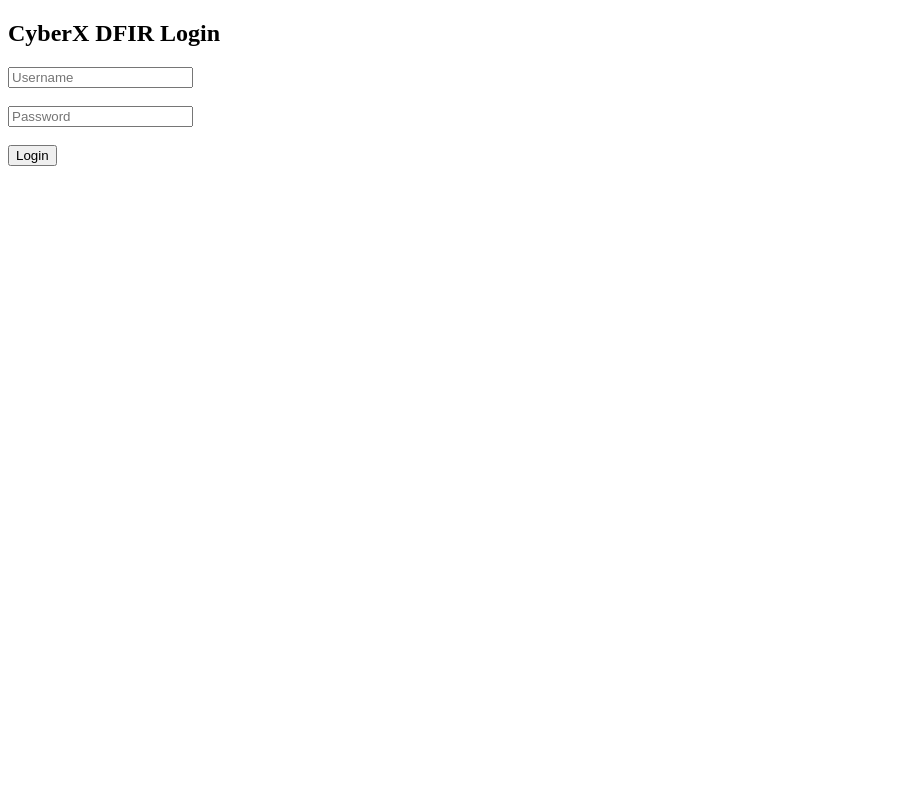
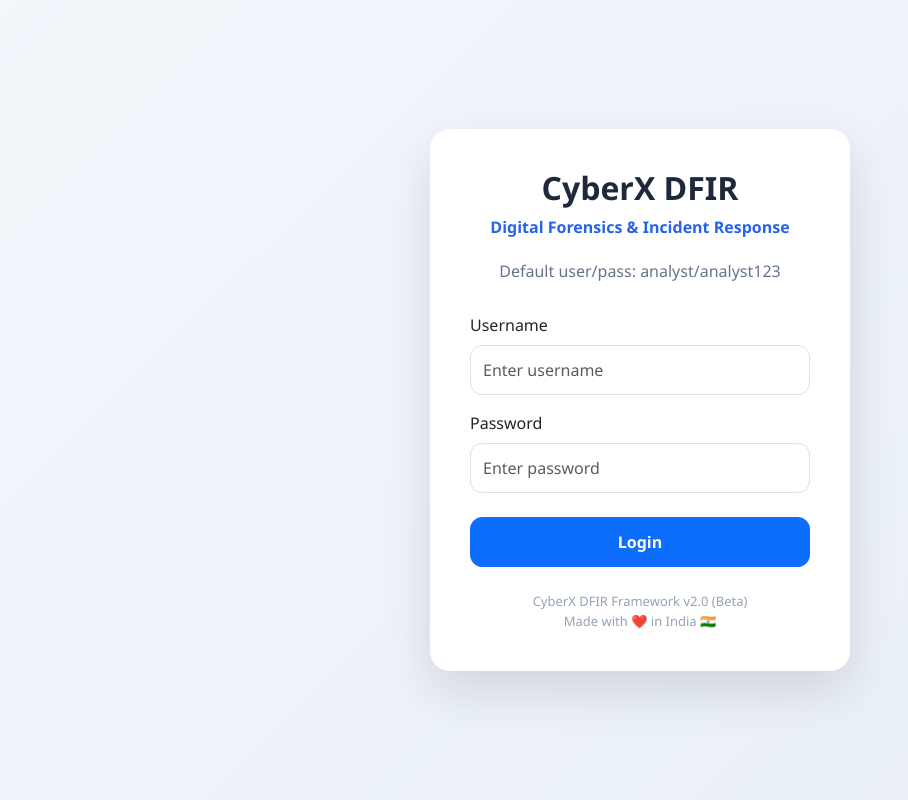
Before and after one commit to itsmeRiF/dfir-framework2, a Flask app: page /login in a window 1280 px wide. Shown: the whole page, without its empty margins (0-908 px from the left). Run offline with Flask 3, Linux system fonts and the light colour scheme.

Commit message:
updated login.html with card-type login UI
UI-update

```diff
--- a/templates/login.html
+++ b/templates/login.html
@@ -1,15 +1,157 @@
 <!DOCTYPE html>
 <html lang="en">
 <head>
-  <meta charset="UTF-8">
-  <title>Login - CyberX</title>
+    <meta charset="UTF-8">
+    <meta name="viewport" content="width=device-width, initial-scale=1.0">
+    <title>CyberX DFIR | Login</title>
+
+    <link href="https://cdn.jsdelivr.net/npm/bootstrap@5.3.7/dist/css/bootstrap.min.css" rel="stylesheet">
+
+    <style>
+        body{
+            min-height:100vh;
+            background:linear-gradient(135deg,#f3f7fc,#e8eef7);
+            display:flex;
+            align-items:center;
+            justify-content:center;
+            font-family:'Segoe UI',Tahoma,Geneva,Verdana,sans-serif;
+        }
+
+        .login-card{
+            width:420px;
+            background:#fff;
+            border:none;
+            border-radius:20px;
+            padding:40px;
+            box-shadow:0 20px 50px rgba(0,0,0,.12);
+        }
+
+        .logo{
+            width:80px;
+            height:80px;
+            border-radius:50%;
+            background:#2563eb;
+            color:#fff;
+            display:flex;
+            align-items:center;
+            justify-content:center;
+            font-size:34px;
+            font-weight:bold;
+            margin:auto;
+            margin-bottom:20px;
+        }
+
+        h2{
+            font-weight:700;
+            text-align:center;
+            color:#1e293b;
+        }
+
+        .subtitle{
+            text-align:center;
+            color:#64748b;
+            margin-bottom:30px;
+        }
+
+        .form-control{
+            border-radius:12px;
+            padding:12px;
+        }
+
+        .btn-login{
+            border-radius:12px;
+            padding:12px;
+            font-weight:600;
+            font-size:16px;
+        }
+
+        .footer{
+            text-align:center;
+            margin-top:25px;
+            color:#94a3b8;
+            font-size:13px;
+        }
+
+        .version{
+            text-align:center;
+            color:#2563eb;
+            font-weight:600;
+            margin-bottom:20px;
+        }
+    </style>
+
 </head>
+
 <body>
-  <h2>CyberX DFIR Login</h2>
-  <form method="POST">
-    <input type="text" name="username" placeholder="Username" required><br><br>
-    <input type="password" name="password" placeholder="Password" required><br><br>
-    <button type="submit">Login</button>
-  </form>
+
+<div class="login-card">
+
+
+    <h2>CyberX DFIR</h2>
+
+    <div class="version">
+        Digital Forensics & Incident Response
+    </div>
+
+    <p class="subtitle">
+        Default user/pass: analyst/analyst123
+    </p>
+
+    <form method="POST">
+
+        <div class="mb-3">
+
+            <label class="form-label">
+                Username
+            </label>
+
+            <input
+                type="text"
+                name="username"
+                class="form-control"
+                placeholder="Enter username"
+                required>
+
+        </div>
+
+        <div class="mb-4">
+
+            <label class="form-label">
+                Password
+            </label>
+
+            <input
+                type="password"
+                name="password"
+                class="form-control"
+                placeholder="Enter password"
+                required>
+
+        </div>
+
+        <div class="d-grid">
+
+            <button
+                class="btn btn-primary btn-login"
+                type="submit">
+
+                Login
+
+            </button>
+
+        </div>
+
+    </form>
+
+    <div class="footer">
+
+        CyberX DFIR Framework v2.0 (Beta)
+        <br>
+        Made with ❤️ in India 🇮🇳
+
+    </div>
+
+</div>
+
 </body>
 </html>
```
